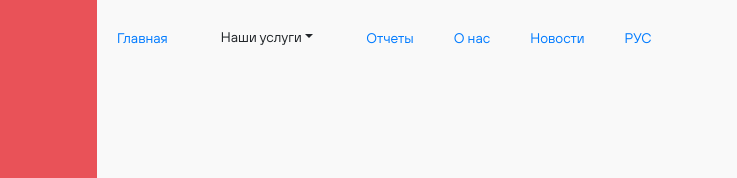
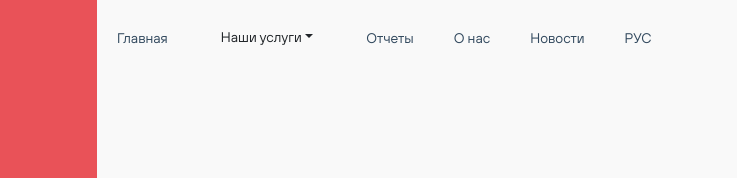
Before and after one commit to vryzhova/medicine_website, a plain HTML site: page index.html in a window 1280 px wide. Shown: the top 178 px of the page, 543-1280 px from the left. Drawn offline with nearby package versions, Linux system fonts and the light colour scheme.

Commit message:
added links in index

```diff
--- a/assets/styles/style.css
+++ b/assets/styles/style.css
@@ -86,6 +86,10 @@
 .btn-group__services {
     font-family: TTHoves-Regular;
     font-size: 14px;
+}
+
+.header__nav-name {
+    color: #32495E;
 }
 
 @media (max-width:900px) {
--- a/index.html
+++ b/index.html
@@ -72,7 +72,7 @@
                 <div class="nav main__nav_travm">
                     <ul class="header__nav">
                         <li class="header__nav-list">
-                            <a href="#">Главная</a>
+                            <a class="header__nav-name" href="#">Главная</a>
                         </li>
                         <li class="header__nav-list">
                             <div class="btn-group">
@@ -92,16 +92,16 @@
                             </div>
                         </li>
                         <li class="header__nav-list">
-                            <a href="#">Отчеты</a>
+                            <a class="header__nav-name" href="#reports">Отчеты</a>
                         </li>
                         <li class="header__nav-list">
-                            <a href="/about/about.html">О нас</a>
+                            <a class="header__nav-name" href="/about/about.html">О нас</a>
                         </li>
                         <li class="header__nav-list">
-                            <a href="#news">Новости</a>
+                            <a class="header__nav-name" href="#news">Новости</a>
                         </li>
                         <li class="header__nav-list">
-                            <a href="#">РУС</a>
+                            <a class="header__nav-name" href="#">РУС</a>
                         </li>
                     </ul>
                 </div>
@@ -276,7 +276,7 @@
     </section>
     <section class="media">
         <div class="container">
-            <h2 class="title__white specialists__title media__title">Фото и видео отчеты</h2>
+            <h2 class="title__white specialists__title media__title" id="reports">Фото и видео отчеты</h2>
             <div class="media__links">
                 <a href="#" class="media__link specialists__name-info">показать все</a>
                 <a href="#" class="media__link specialists__name-info">только фото</a>
```
